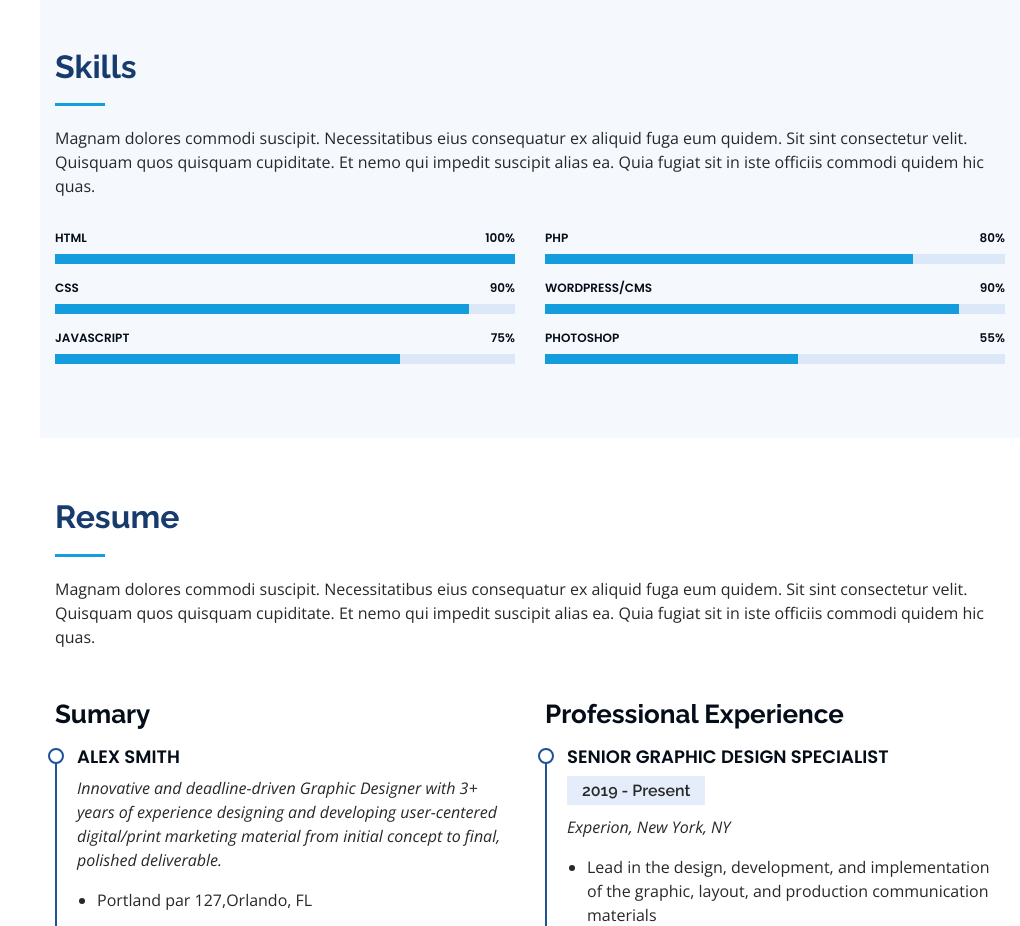
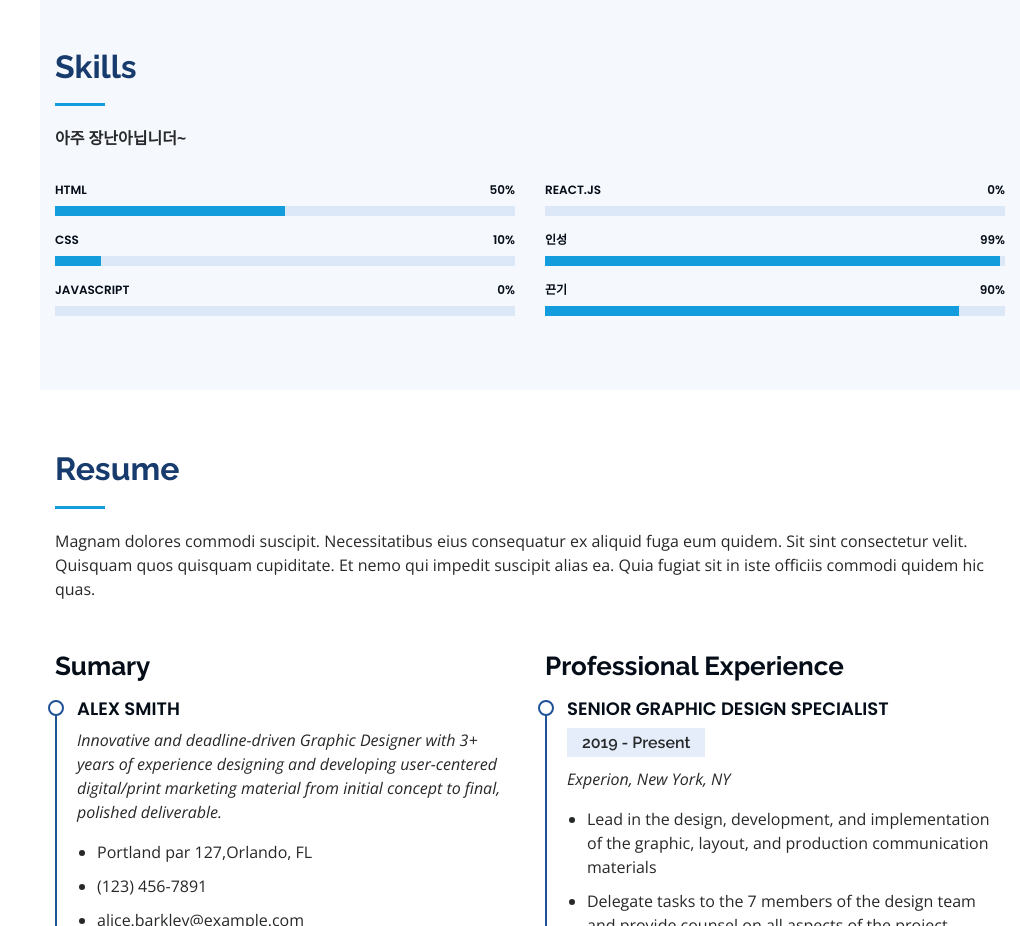
Before and after one commit to winters1121/winters1121.github.io, a plain HTML site: page index.html in a window 1280 px wide. Shown: the part 2040-2966 px from the top of the page, without its empty margins (260-1280 px from the left). Drawn offline with nearby package versions, Linux system fonts and the light colour scheme.

Commit message:
Add files via upload

```diff
--- a/index.html
+++ b/index.html
@@ -182,7 +182,7 @@
 
         <div class="section-title">
           <h2>Skills</h2>
-          <p>Magnam dolores commodi suscipit. Necessitatibus eius consequatur ex aliquid fuga eum quidem. Sit sint consectetur velit. Quisquam quos quisquam cupiditate. Et nemo qui impedit suscipit alias ea. Quia fugiat sit in iste officiis commodi quidem hic quas.</p>
+          <strong><p>아주 장난아닙니더~</p></strong>
         </div>
 
         <div class="row skills-content">
@@ -190,23 +190,23 @@
           <div class="col-lg-6" data-aos="fade-up">
 
             <div class="progress">
-              <span class="skill">HTML <i class="val">100%</i></span>
+              <span class="skill">HTML <i class="val">50%</i></span>
               <div class="progress-bar-wrap">
-                <div class="progress-bar" role="progressbar" aria-valuenow="100" aria-valuemin="0" aria-valuemax="100"></div>
+                <div class="progress-bar" role="progressbar" aria-valuenow="50" aria-valuemin="0" aria-valuemax="100"></div>
               </div>
             </div>
 
             <div class="progress">
-              <span class="skill">CSS <i class="val">90%</i></span>
+              <span class="skill">CSS <i class="val">10%</i></span>
               <div class="progress-bar-wrap">
-                <div class="progress-bar" role="progressbar" aria-valuenow="90" aria-valuemin="0" aria-valuemax="100"></div>
+                <div class="progress-bar" role="progressbar" aria-valuenow="10" aria-valuemin="0" aria-valuemax="100"></div>
               </div>
             </div>
 
             <div class="progress">
-              <span class="skill">JavaScript <i class="val">75%</i></span>
+              <span class="skill">JavaScript <i class="val">0%</i></span>
               <div class="progress-bar-wrap">
-                <div class="progress-bar" role="progressbar" aria-valuenow="75" aria-valuemin="0" aria-valuemax="100"></div>
+                <div class="progress-bar" role="progressbar" aria-valuenow="0" aria-valuemin="0" aria-valuemax="100"></div>
               </div>
             </div>
 
@@ -215,23 +215,23 @@
           <div class="col-lg-6" data-aos="fade-up" data-aos-delay="100">
 
             <div class="progress">
-              <span class="skill">PHP <i class="val">80%</i></span>
+              <span class="skill">React.js <i class="val">0%</i></span>
               <div class="progress-bar-wrap">
-                <div class="progress-bar" role="progressbar" aria-valuenow="80" aria-valuemin="0" aria-valuemax="100"></div>
+                <div class="progress-bar" role="progressbar" aria-valuenow="0" aria-valuemin="0" aria-valuemax="100"></div>
               </div>
             </div>
 
             <div class="progress">
-              <span class="skill">WordPress/CMS <i class="val">90%</i></span>
+              <span class="skill">인성 <i class="val">99%</i></span>
               <div class="progress-bar-wrap">
-                <div class="progress-bar" role="progressbar" aria-valuenow="90" aria-valuemin="0" aria-valuemax="100"></div>
+                <div class="progress-bar" role="progressbar" aria-valuenow="99" aria-valuemin="0" aria-valuemax="100"></div>
               </div>
             </div>
 
             <div class="progress">
-              <span class="skill">Photoshop <i class="val">55%</i></span>
+              <span class="skill">끈기 <i class="val">90%</i></span>
               <div class="progress-bar-wrap">
-                <div class="progress-bar" role="progressbar" aria-valuenow="55" aria-valuemin="0" aria-valuemax="100"></div>
+                <div class="progress-bar" role="progressbar" aria-valuenow="90" aria-valuemin="0" aria-valuemax="100"></div>
               </div>
             </div>
 
```
